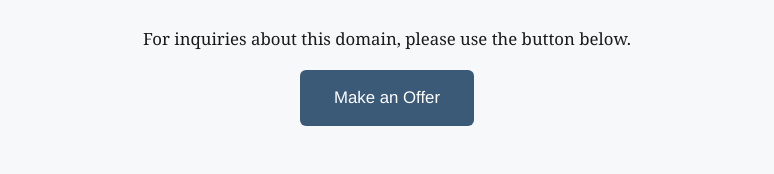
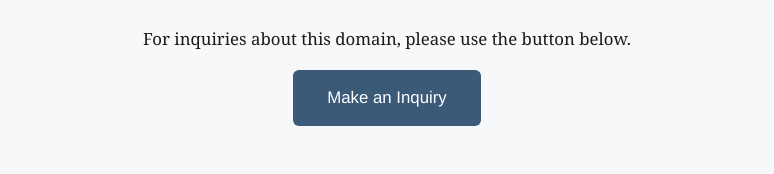
Before and after one commit to yumrare/wesunseld-site, a plain HTML site: page index.html in a window 1280 px wide. Shown: the part 436-610 px from the top of the page, without its empty margins (253-1027 px from the left). Drawn offline with Linux system fonts and the light colour scheme.

Commit message:
Change offer button to Make an Inquiry

```diff
--- a/index.html
+++ b/index.html
@@ -30,7 +30,7 @@
     <p class="price">$5,995<small>USD · Or best offer</small></p>
     <div class="contact">
       For inquiries about this domain, please use the button below.<br>
-      <a class="btn" href="mailto:proposalholdings@outlook.com?subject=WesUnseld.com%20%E2%80%94%20Domain%20Inquiry">Make an Offer</a>
+      <a class="btn" href="mailto:proposalholdings@outlook.com?subject=WesUnseld.com%20%E2%80%94%20Domain%20Inquiry">Make an Inquiry</a>
     </div>
     <footer>WesUnseld.com · Serious inquiries only, please.<br><br>This domain name is offered for sale to the general public. It is not affiliated with, endorsed by, or sponsored by any individual or organization of the same or similar name. The sale is of the domain name only and conveys no trademark or publicity rights.<br>The entirety of this site is protected by broker copyright © .</footer>
   </div>
```
